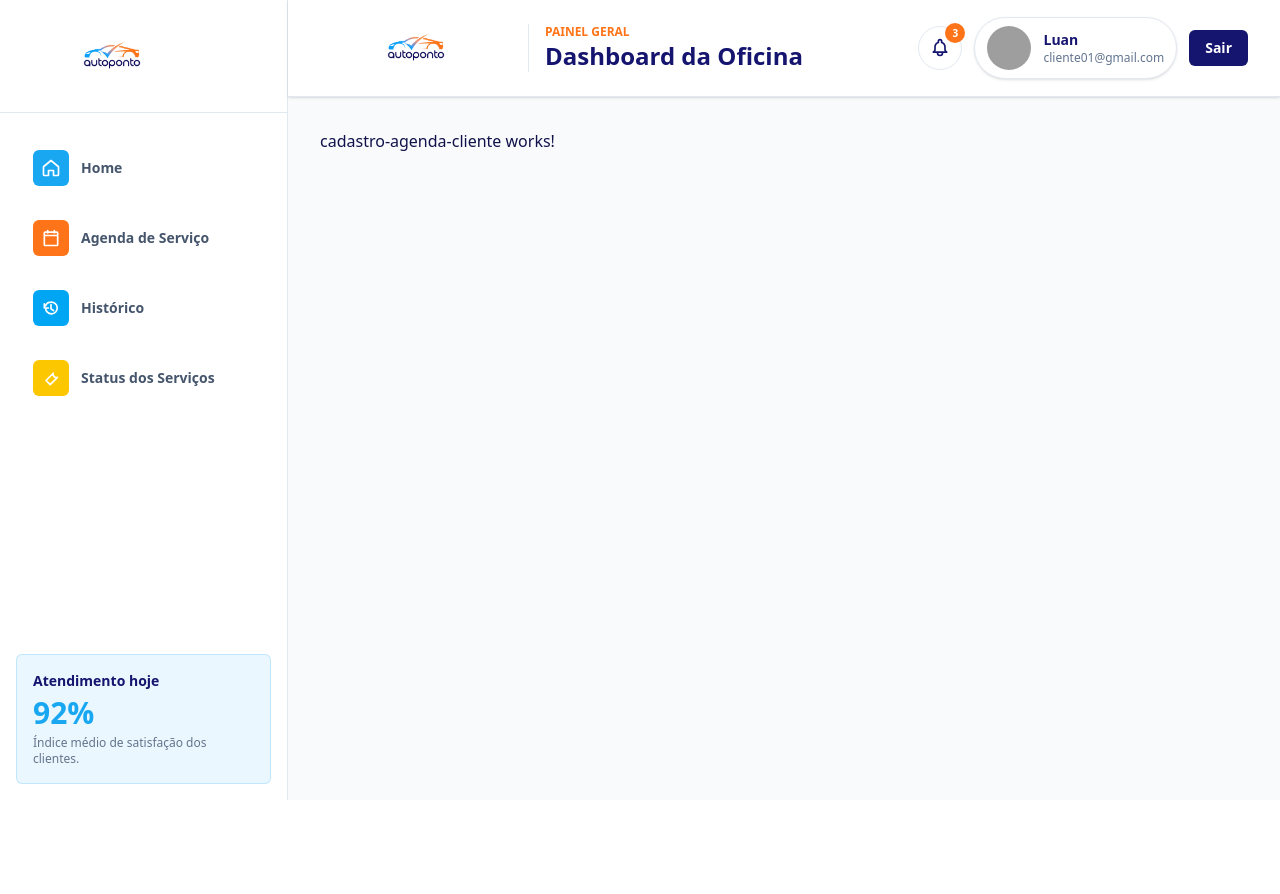
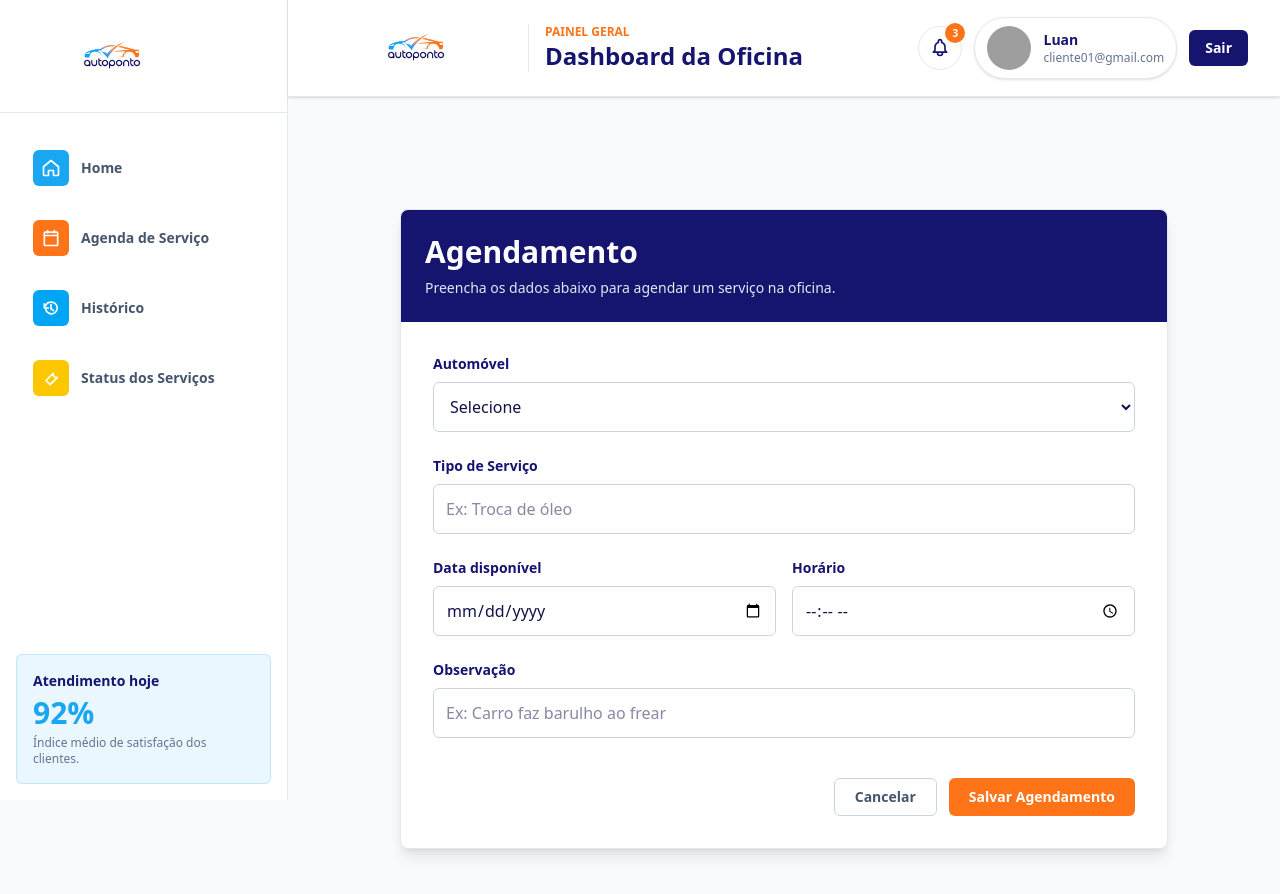
Before and after one commit to Luandsouza/auto-ponto-TCC, an Angular app: page /cliente/agendar in a window 1280 px wide. Shown: the top 894 px of the page. Before the commit the page ends 800 px from the top, so only its background shows below. Built offline with nearby package versions, Linux system fonts and the light colour scheme; grey boxes are pictures that could not be loaded.

Commit message:
feito cadastro agenda

```diff
--- a/src/app/app.routes.ts
+++ b/src/app/app.routes.ts
@@ -34,14 +34,14 @@ export const routes: Routes = [
       path: "estoque",
       loadComponent: () => import(`./pages/mecanico/estoque/estoque`).then(x => x.Estoque)
    },
-   {
-      path: "financeiro",
-      loadComponent: () => import(`./pages/mecanico/financeiro/financeiro`).then(x => x.Financeiro)
-   },
-   {
-      path: "relatorios",
-      loadComponent: () => import(`./pages/mecanico/relatorios/relatorios`).then(x => x.Relatorios)
-   },
+   // {
+   //    path: "financeiro",
+   //    loadComponent: () => import(`./pages/mecanico/financeiro/financeiro`).then(x => x.Financeiro)
+   // },
+   // {
+   //    path: "relatorios",
+   //    loadComponent: () => import(`./pages/mecanico/relatorios/relatorios`).then(x => x.Relatorios)
+   // },
    {
       path: "**",
       redirectTo: ""
--- a/src/app/pages/cliente/agenda-cliente/cadastro-agenda-cliente/cadastro-agenda-cliente.html
+++ b/src/app/pages/cliente/agenda-cliente/cadastro-agenda-cliente/cadastro-agenda-cliente.html
@@ -1 +1,95 @@
-<p>cadastro-agenda-cliente works!</p>
+<main class="min-h-screen bg-slate-50 flex items-center justify-center p-6">
+  <section class="w-full max-w-3xl rounded-lg bg-white shadow-lg border border-slate-200 overflow-hidden">
+
+
+    <div class="bg-auto-navy p-6 text-white">
+      <h1 class="text-3xl font-black">Agendamento</h1>
+      <p class="mt-2 text-sm text-slate-200">
+        Preencha os dados abaixo para agendar um serviço na oficina.
+      </p>
+    </div>
+
+
+    <div class="p-6 sm:p-8 grid gap-6">
+
+
+      <div>
+        <label for="automovel" class="block text-sm font-bold text-auto-navy mb-2">
+          Automóvel
+        </label>
+        <select
+          name="automovel"
+          id="automovel"
+          class="w-full rounded-md border border-slate-300 p-3 focus:border-auto-blue focus:outline-none focus:ring-2 focus:ring-auto-sky"
+        >
+          <option value="">Selecione</option>
+          <option value="hb20">HB20</option>
+          <option value="corsa">Corsa</option>
+        </select>
+      </div>
+
+
+      <div>
+        <label for="servico" class="block text-sm font-bold text-auto-navy mb-2">
+          Tipo de Serviço
+        </label>
+        <input
+          type="text"
+          placeholder="Ex: Troca de óleo"
+          class="w-full rounded-md border border-slate-300 p-3 focus:border-auto-blue focus:outline-none focus:ring-2 focus:ring-auto-sky"
+        />
+      </div>
+
+
+      <div class="grid sm:grid-cols-2 gap-4">
+        <div>
+          <label for="data" class="block text-sm font-bold text-auto-navy mb-2">
+            Data disponível
+          </label>
+          <input
+            type="date"
+            class="w-full rounded-md border border-slate-300 p-3 focus:border-auto-blue focus:outline-none focus:ring-2 focus:ring-auto-sky"
+          />
+        </div>
+
+        <div>
+          <label for="hora" class="block text-sm font-bold text-auto-navy mb-2">
+            Horário
+          </label>
+          <input
+            type="time"
+            class="w-full rounded-md border border-slate-300 p-3 focus:border-auto-blue focus:outline-none focus:ring-2 focus:ring-auto-sky"
+          />
+        </div>
+      </div>
+
+      <!-- Observação -->
+      <div>
+        <label for="observacao" class="block text-sm font-bold text-auto-navy mb-2">
+          Observação
+        </label>
+        <input
+          type="text"
+          placeholder="Ex: Carro faz barulho ao frear"
+          class="w-full rounded-md border border-slate-300 p-3 focus:border-auto-blue focus:outline-none focus:ring-2 focus:ring-auto-sky"
+        />
+      </div>
+
+
+      <div class="flex justify-end gap-3 pt-4">
+        <button
+          class="rounded-md border border-slate-300 px-5 py-2 text-sm font-bold text-slate-600 hover:bg-slate-100 transition"
+        >
+          Cancelar
+        </button>
+
+        <button
+          class="rounded-md bg-auto-orange px-5 py-2 text-sm font-black text-white hover:opacity-90 transition"
+        >
+          Salvar Agendamento
+        </button>
+      </div>
+
+    </div>
+  </section>
+</main>
```
Also changed, not shown: src/app/pages/cliente/agenda-cliente/lista-agenda-cliente/lista-agenda-cliente.html (line endings or trailing spaces).
